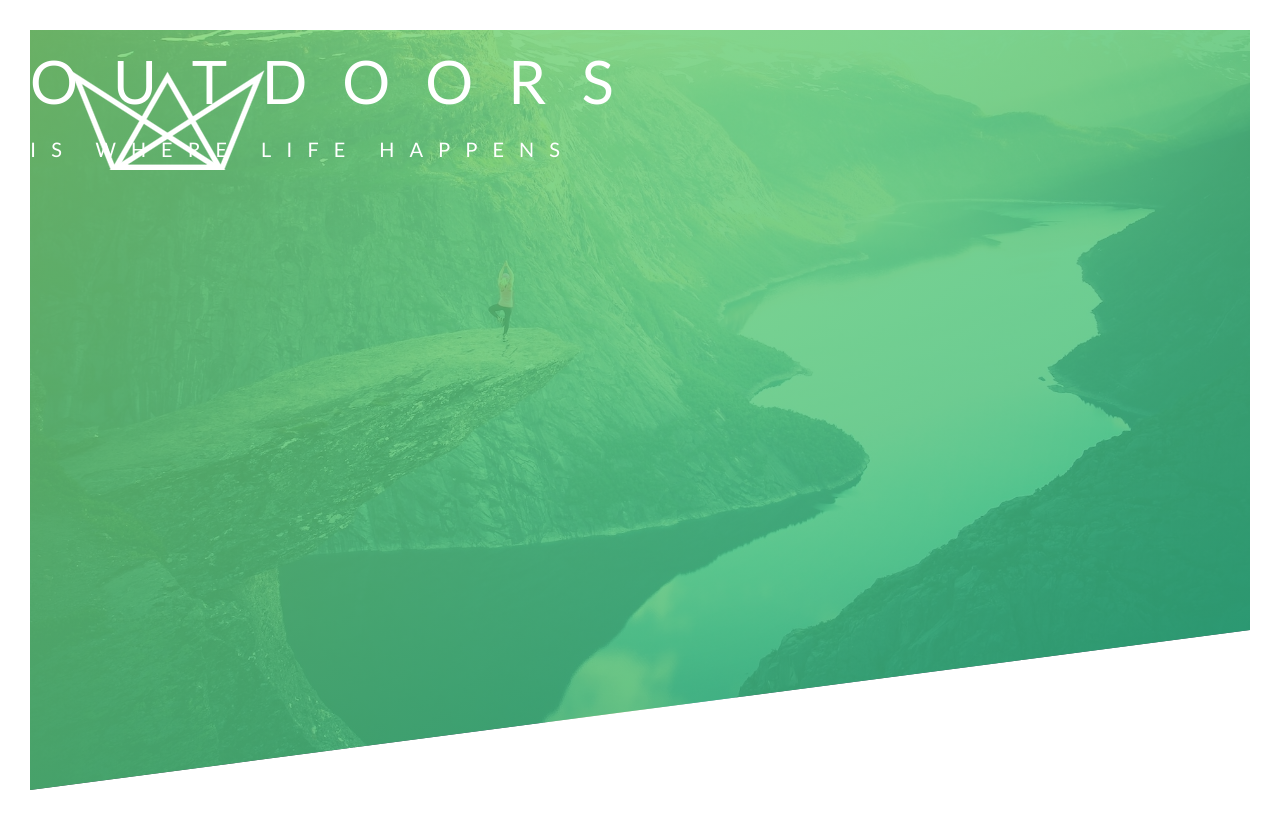
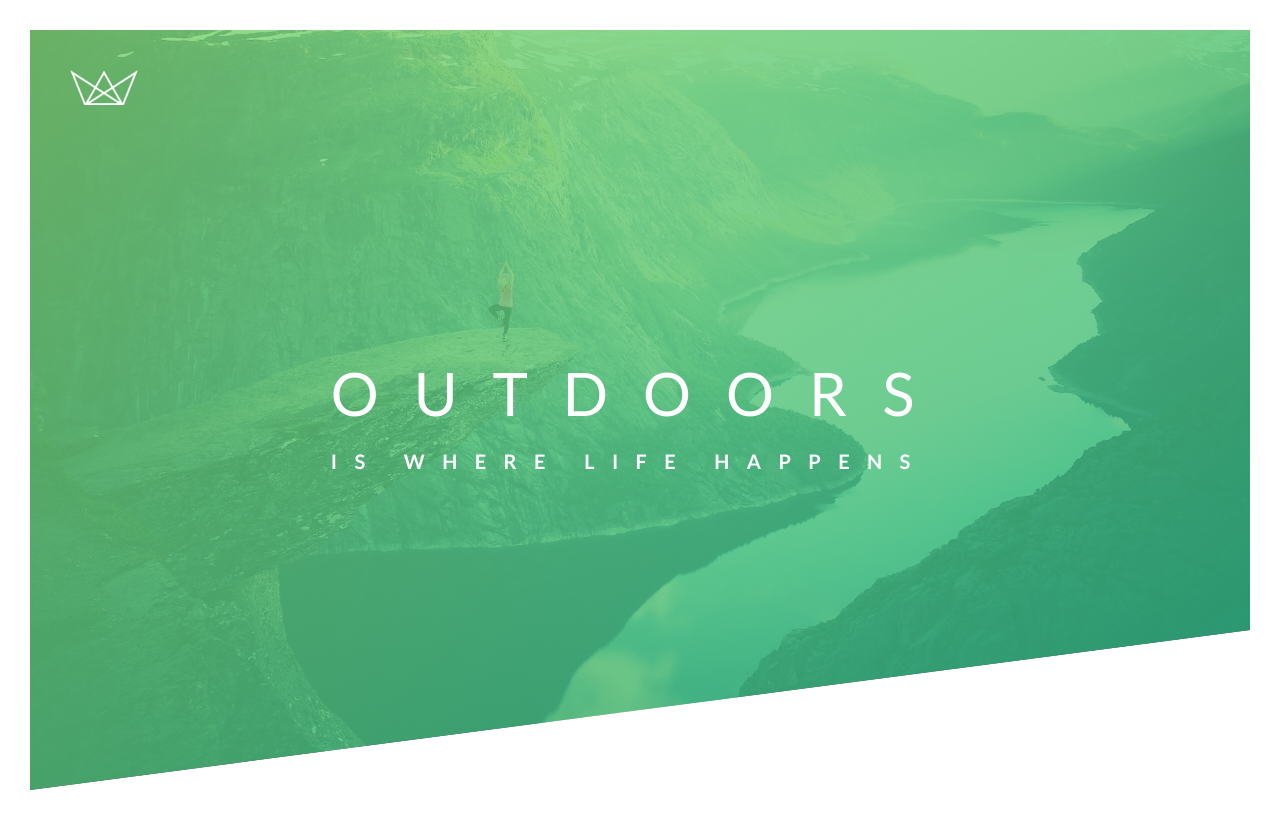
Before and after one commit to DelfinMong/Natours, a plain HTML site: page index.html in a window 1280 px wide. Drawn offline with Linux system fonts and the light colour scheme; files that its build step writes are made by us from their sources.

Commit message:
transform

```diff
--- a/css/style.css
+++ b/css/style.css
@@ -46,6 +46,14 @@ body{
     height: 35px;
 }
 
+.text-box{
+    position: absolute;
+    top: 50%;
+    left: 50%;
+    transform: translate(-50%,-50%);  /* 50% relative to the elements width and height*/
+
+}
+
 .heading-primary {
     color: #fff;
     text-transform: uppercase;
@@ -61,6 +69,6 @@ body{
 .heading-primary-sub {
     display: block;
     font-size: 20px;
-    font-weight: 400;
-    letter-spacing: 15px;
+    font-weight: 700;
+    letter-spacing: 17.4px;
 }
--- a/index.html
+++ b/index.html
@@ -15,13 +15,16 @@
     <body>
       <header class="header">
         <div class="logo-box">
-            <img src="img/logo-white.png">
+            <img src="img/logo-white.png" alt="logo" class="logo">
         </div>
 
-        <h1 class="heading-primary">
-            <span class="heading-primary-main">Outdoors</span>
-            <span class="heading-primary-sub">is where life happens</span>
-        </h1>
+        <div class="text-box">
+            <h1 class="heading-primary">
+                <span class="heading-primary-main">Outdoors</span>
+                <span class="heading-primary-sub">is where life happens</span>
+            </h1>
+        </div>
+
       </header>
 
     </body>
```
